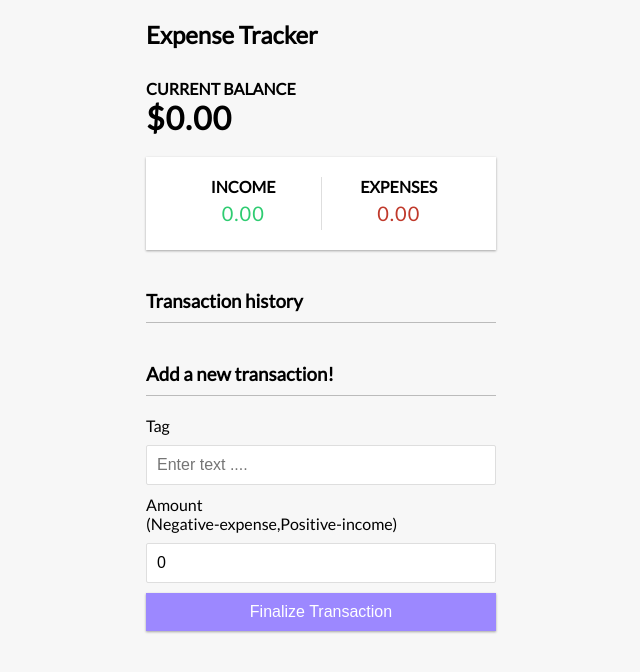
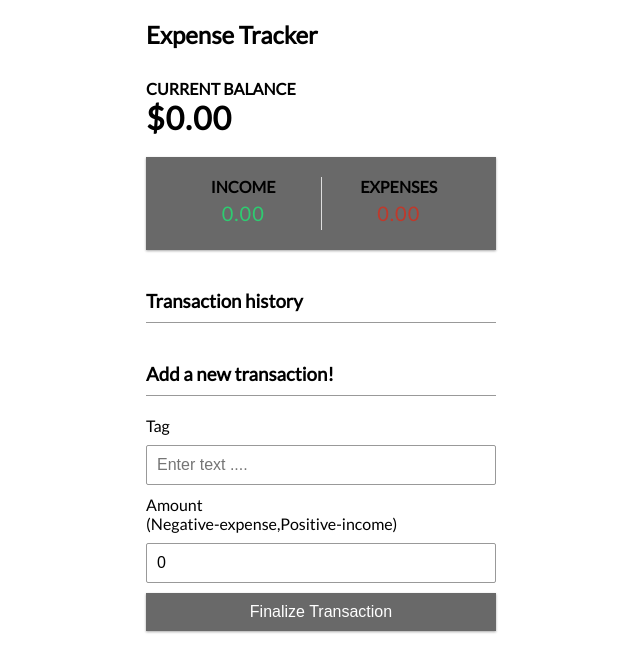
Before and after one commit to FahadSalamatRandhawa/ExpenseTrackerApp, a React (Create React App) app: page / in a window 1280 px wide. Shown: the top 672 px of the page, without its empty margins (319-959 px from the left). Built offline with nearby package versions, Linux system fonts and the light colour scheme.

Commit message:
Background

```diff
--- a/package.json
+++ b/package.json
@@ -6,9 +6,12 @@
     "@testing-library/jest-dom": "^4.2.4",
     "@testing-library/react": "^9.3.2",
     "@testing-library/user-event": "^7.1.2",
+    "node": "^14.4.0",
+    "npx": "^10.2.2",
     "react": "^16.13.1",
     "react-dom": "^16.13.1",
-    "react-scripts": "3.4.1"
+    "react-scripts": "3.4.1",
+    "yarn": "^1.22.4"
   },
   "scripts": {
     "start": "react-scripts start",
--- a/src/App.css
+++ b/src/App.css
@@ -1,4 +1,19 @@
 @import url('https://fonts.googleapis.com/css?family=Lato&display=swap');
+
+html, body, #root, .room{
+  height: 100%;
+  margin: 0;
+}
+
+.Light {
+  background-color: white;
+  color: #333;
+}
+
+.Dark {
+  background-color: #1a1919;
+  color: #999;
+}
 
 :root {
   --box-shadow: 0 1px 3px rgba(0, 0, 0, 0.12), 0 1px 2px rgba(0, 0, 0, 0.24);
@@ -8,27 +23,13 @@
   box-sizing: border-box;
 }
 
-html, body, #root, .background{
-  height: 100%;
-  margin: 0;
-}
-
-.light {
-  background-color: white;
-  color: #333;
-}
-
-.dark {
-  background-color: #1a1919;
-  color: #999;
-}
 
 .dark-mode nav {
   background-color: #1b2938;
 }
 
 body {
-  background-color: #f7f7f7;
+  background-color: #fff;
   display: flex;
   flex-direction: column;
   align-items: center;
@@ -49,7 +50,7 @@ h1 {
 }
 
 h3 {
-  border-bottom: 1px solid #bbb;
+  border-bottom: 1px solid #999999;
   padding-bottom: 10px;
   margin: 40px 0 10px;
 }
@@ -60,7 +61,7 @@ h4 {
 }
 
 .inc-exp-container {
-  background-color: #fff;
+  background-color: #696969;
   box-shadow: var(--box-shadow);
   padding: 20px;
   display: flex;
@@ -98,7 +99,7 @@ label {
 
 input[type='text'],
 input[type='number'] {
-  border: 1px solid #dedede;
+  border: 1px solid #999999;
   border-radius: 2px;
   display: block;
   font-size: 16px;
@@ -108,7 +109,7 @@ input[type='number'] {
 
 .btn {
   cursor: pointer;
-  background-color: #9c88ff;
+  background-color: #696969;
   box-shadow: var(--box-shadow);
   color: #fff;
   border: 0;
@@ -131,9 +132,9 @@ input[type='number'] {
 }
 
 .list li {
-  background-color: #fff;
+  background-color: #696969;
   box-shadow: var(--box-shadow);
-  color: #333;
+  color: #fff;
   display: flex;
   justify-content: space-between;
   position: relative;
--- a/src/App.js
+++ b/src/App.js
@@ -7,10 +7,11 @@ import { TransactionList } from './components/TransactionList';
 import { AddTransaction } from './components/AddTransaction';
 
 import { GlobalProvider } from './context/GlobalState';
+import { Room } from './components/background';
 
 function App() {
   return (
-    <GlobalProvider>
+    <GlobalProvider className="room">
       <Header/>
       <div className="container">
         <Balance/>
--- /dev/null
+++ b/src/components/background.js
@@ -0,0 +1,13 @@
+import React, { useState} from 'react';
+import '../App.css';
+
+export function Room() {
+    let [isdark, islit] = useState(true);
+    let brightness = isdark ? "Dark Mode" : "Light Mode";
+
+    return (
+      <div className={`room ${brightness}`}>
+        <button onClick={() =>  islit(!isdark)}>{brightness} </button>
+      </div>
+    );
+  }
```
Also changed, not shown: 1 other file (tests, documents, lock files or other folders).
